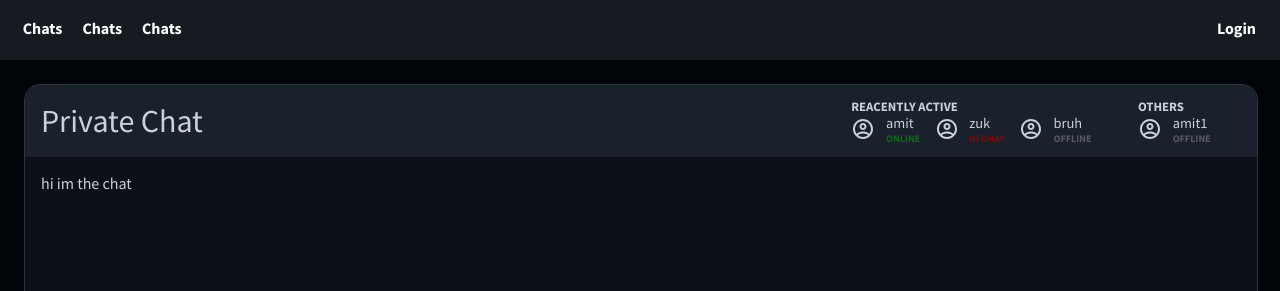
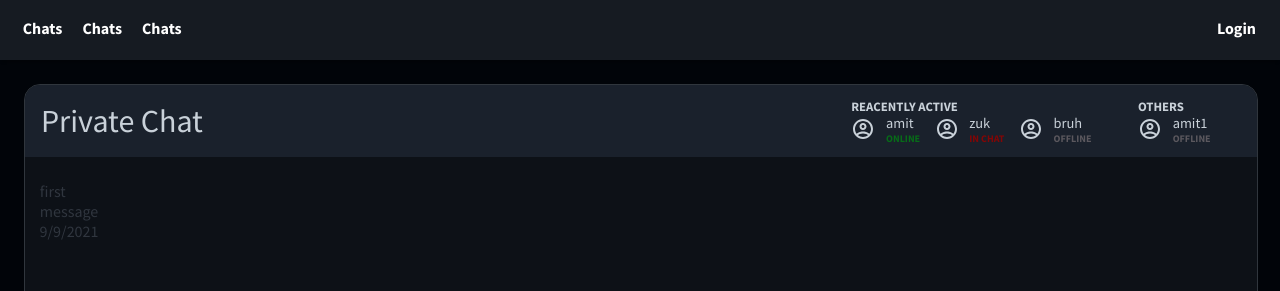
Before and after one commit to ZukLevinson/ChattingApp, a React (Create React App) app in the folder frontend/: page / in a window 1280 px wide. Shown: the top 291 px of the page. Built offline with nearby package versions, Linux system fonts and the light colour scheme; no server answers.

Commit message:
feat(Chat, Message): connected chat to the API messaging

```diff
--- a/frontend/src/components/Chat/index.tsx
+++ b/frontend/src/components/Chat/index.tsx
@@ -7,6 +7,7 @@ import IconButton from "../IconButton";
 import { ReactComponent as SendIcon } from "../../assets/icons/send_black_24dp.svg";
 import { useEffect, useState } from "react";
 import { w3cwebsocket as W3CWebsocket } from "websocket";
+import Message from "../Message";
 
 const tempOnlineUsers: UserProfileBadgeProps[] = [
   {
@@ -28,12 +29,16 @@ const tempOfflineUsers: UserProfileBadgeProps[] = [
     status: Status.offline,
   },
 ];
-const client = new W3CWebsocket("ws://localhost:8080/ws");
+const client = new W3CWebsocket(`ws://${process.env.REACT_APP_HOST}:8080/ws`);
 
 interface Props {}
 
 export default function Chat(props: Props) {
+  console.log(process.env);
   let [currentMessage, setCurrentMessage] = useState("");
+  let [messages, setMessages] = useState([
+    <Message text={"first message"} date={new Date()} />,
+  ]);
 
   const sendMessage = () => {
     client.send(
@@ -50,8 +55,13 @@ export default function Chat(props: Props) {
       console.log("Connected successfully");
     };
 
-    client.onmessage = (message) => {
-      console.log(`New message: '${message.data}'`);
+    client.onmessage = (incoming: any) => {
+      const { message } = JSON.parse(incoming.data);
+
+      messages.push(<Message text={message} date={new Date()} />);
+      const updatedMessages = [...messages];
+
+      setMessages(updatedMessages);
     };
   }, []);
 
@@ -84,8 +94,9 @@ export default function Chat(props: Props) {
           </div>
         </div>
       </div>
-      <div className={styles.content}>
-        <span>hi im the chat</span>
+      <div className={styles.content} id="chat">
+        {/* <span>hi im the chat</span> */}
+        {messages}
       </div>
       <div className={styles.footer}>
         <input
--- /dev/null
+++ b/frontend/src/components/Message/index.module.css
@@ -0,0 +1,58 @@
+:root {
+  --button-size: 25px;
+}
+
+.container {
+  display: flex;
+  flex-direction: column;
+  justify-content: center;
+  align-items: center;
+  margin: 0.5em;
+  color: var(--button-color);
+  user-select: none;
+  width: 40px;
+}
+
+.container:hover {
+  cursor: pointer;
+  color: var(--active-color);
+}
+
+.title {
+  font-size: 0.8em;
+  font-weight: 700;
+  text-transform: uppercase;
+  transition: font-size 600ms;
+}
+
+.icon-container {
+  background-color: var(--button-color);
+  width: var(--button-size);
+  height: var(--button-size);
+  border-radius: 100%;
+  display: flex;
+  align-items: center;
+  justify-content: center;
+  margin-bottom: 0.3em;
+  box-shadow: 0 0 6px var(--primary-color);
+}
+
+.icon {
+  height: 80%;
+  width: 80%;
+}
+
+.icon > svg {
+  width: 100%;
+  height: 100%;
+  fill: var(--primary-text-color);
+  transition: 1s ease-in-out linear;
+}
+
+.container:hover .icon > svg {
+  fill: var(--primary-color);
+}
+
+.container:hover .icon-container {
+  background-color: var(--primary-text-color);
+}
--- /dev/null
+++ b/frontend/src/components/Message/index.tsx
@@ -0,0 +1,23 @@
+import styles from "./index.module.css";
+import { FunctionComponent, useEffect, useState } from "react";
+import { Props as UserProfileBadgeProps, Status } from "../UserProfileBadge";
+
+export interface Props {
+  text: string;
+  date: Date;
+  sender?: UserProfileBadgeProps;
+}
+
+export default function Message(props: Props) {
+  return (
+    <div className={styles.container}>
+      <div className={styles.sender}></div>
+      <div className={styles.content}>
+        <span>{props.text}</span>
+      </div>
+      <div className={styles.date}>
+        <span>{props.date.toLocaleDateString()}</span>
+      </div>
+    </div>
+  );
+}
```
Also changed, not shown: 2 other files (tests, documents, lock files or other folders).
